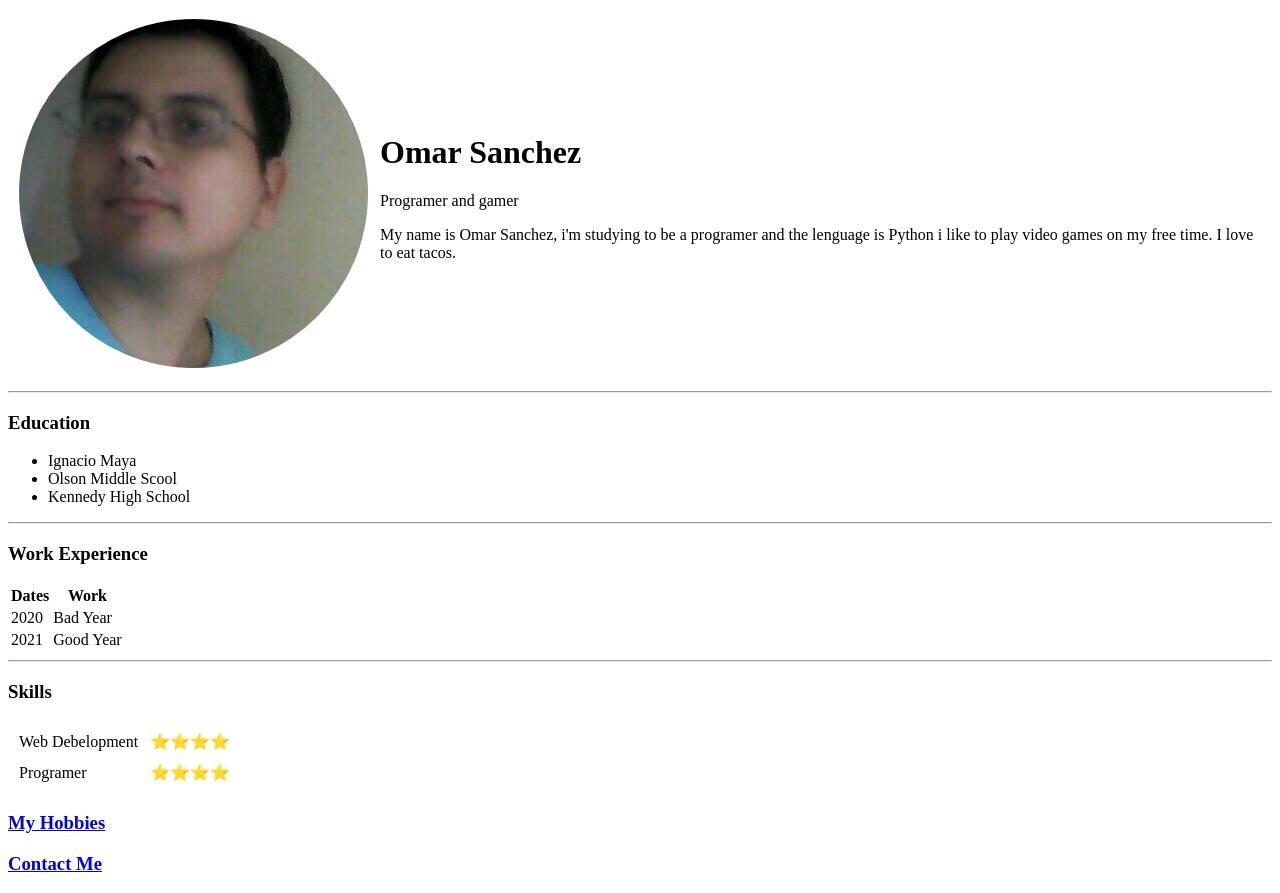
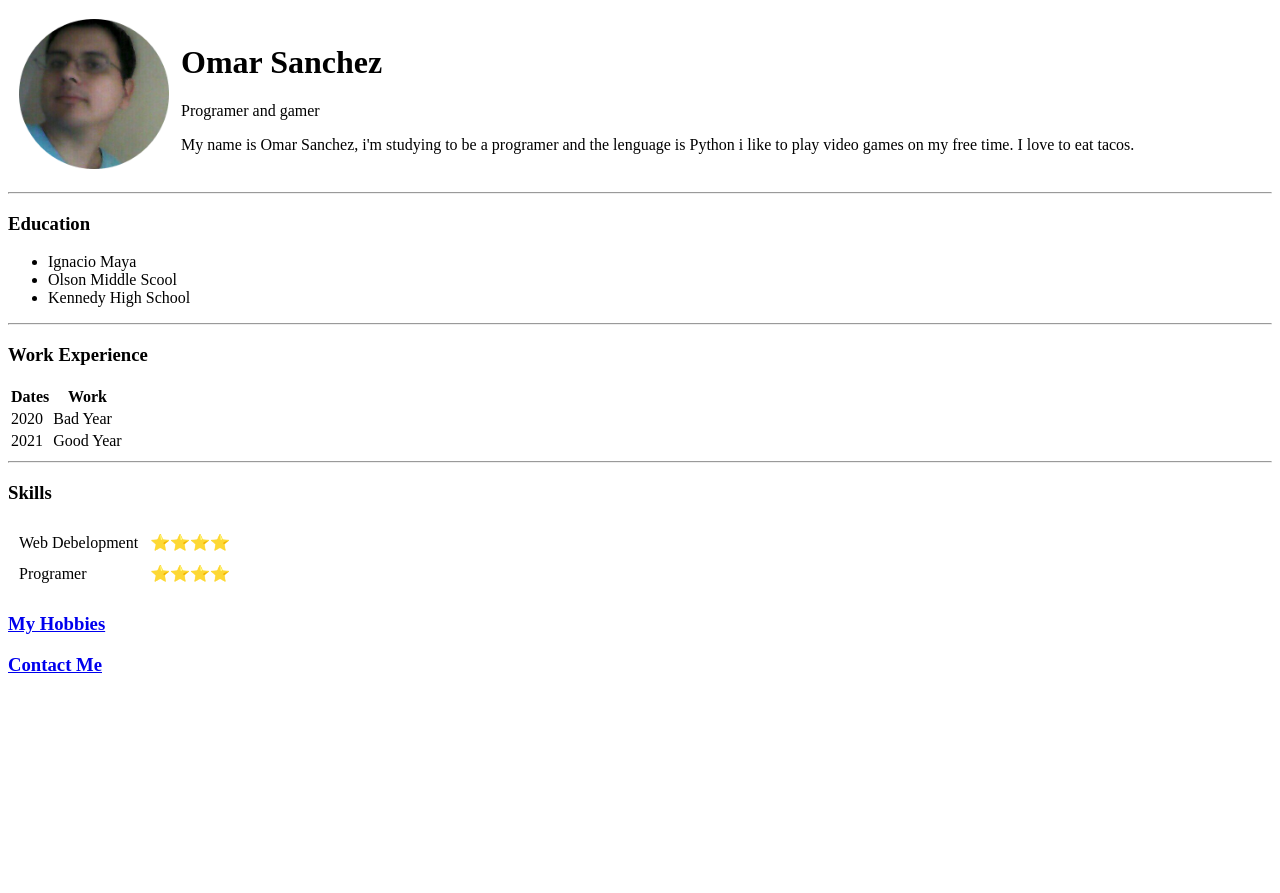
Before and after one commit to Saber0fate/os, a plain HTML site: page index.html in a window 1280 px wide. After the commit the page ends 800 px from the top, so only its background shows below. Drawn offline with Linux system fonts and the light colour scheme.

Commit message:
Update index.html

```diff
--- a/index.html
+++ b/index.html
@@ -9,7 +9,7 @@
 <body>
   <table cellspacing="10">
     <tr>
-      <td><img src="images/circle-cropped.png" alt="Omar's Picture"</td>
+      <td><img src="images/circle-cropped.png" width="150" height="150" alt="Omar's Picture"</td>
       <td><h1>Omar Sanchez</h1>
       <p><emp>Programer and gamer</emp></p>
       <p>My name is Omar Sanchez, i'm studying to be a programer and the lenguage is Python
```
